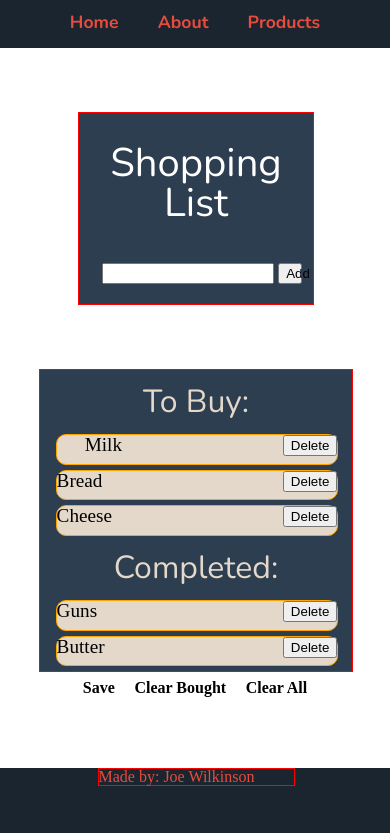
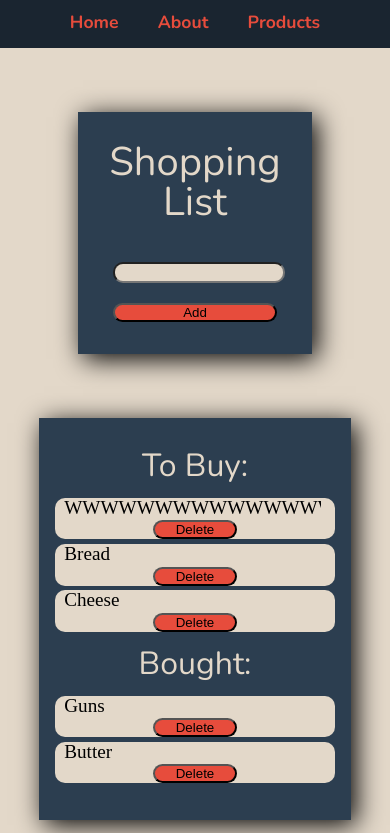
Before and after one commit to josephbrockw/shoppingApp, a plain HTML site: page index.html in a window 390 px wide. Shown: the top 833 px of the page. Drawn offline with nearby package versions, Linux system fonts and the light colour scheme; a script that the page names is missing.

Commit message:
Fully responsive

```diff
--- a/css/main.css
+++ b/css/main.css
@@ -6,6 +6,10 @@ body {
 
 nav li, h1, h2 {
 	font-family: 'Nunito', sans-serif;
+}
+
+h1, h2 {
+	color: #e3d8c9;
 }
 
 /*-----------Nav-----------*/
@@ -34,7 +38,7 @@ nav li {
 
 .head {
 	width: 60%;
-	border: 1px solid red;
+	box-shadow: 5px 5px 25px black;
 	margin: 4em 20%;
 	background-color: #2c3e50;
 }
@@ -42,35 +46,40 @@ nav li {
 .head h1 {
 	text-align: center;
 	font-size: 2.5em;
-	margin: .75em;
-	color: white;
+	padding: .75em;
 }
 
 .add-bar {
 	width: 70%;
-	margin: .75em 0 1.5em 10%;
+	margin: .75em 0 1.5em 15%;
+	border-radius: 10px;
+	text-align: center;
+}
+
+form input {
+	background-color: #e3d8c9;
 }
 
 .head button {
 	width: 10%;
+	border-radius: 10px;
+	background-color: #e74c3c;
 }
 
 
 /*-----------List-----------*/
 
 .list {
-	border: 1px solid red;
+	/*border: 1px solid red;*/
+	box-shadow: 5px 5px 25px black;
 	width: 80%;
 	margin: 0 10%;
 	background-color: #2c3e50;
+	padding: 2em 0;
 }
 
 .list h2{
-	color: #e3d8c9;
 	margin: .5em;
-}
-.list li {
-	border: 1px solid orange;
 }
 
 h2 {
@@ -79,22 +88,50 @@ h2 {
 	text-align: center;
 }
 
+#toBuytitle {
+	margin: 0 0 .5em 0;
+}
+
 .list li {
 	width: 90%;
-	height: 1.5em;
+	/*height: 1.5em;*/
 	margin: .25em 5%;
 	font-size: 1.2em;
 	background-color: #e3d8c9;
-	border-radius: 10px
+	border-radius: 10px;
+	/*padding: .5em;*/
+	/*line-height: 1.5em;*/
+	overflow: hidden;
 }
 
-span {
-	margin: auto 0 auto 10%;
+#textcontain {
+	display: inline-block;
+	max-width: 85%;
+	overflow: hidden;
+}
+.list li p {
+	display: inline;
+	width: 85%;
+	margin-left: .5em;
+
 }
 
 .list button {
 	float: right;
+	height: 100%;
+	width: 15%;
+	border-radius: 10px;
+	background-color: #e74c3c;
+	padding: 0;
 }
+
+.delete {
+	float: right;
+	background-color: red;
+	height: 100%;
+}
+
+/*-----------clear-----------*/
 
 .clear {
 	margin-bottom: 4em;
@@ -103,8 +140,11 @@ span {
 
 .clear li {
 	display: inline-block;
-	margin: .5em 2%;
+	margin: 1em 2%;
 	font-weight: 600;
+	background-color: #e74c3c;
+	padding: .5em;
+	border-radius: 10px;
 }
 
 
--- a/css/reset.css
+++ b/css/reset.css
@@ -30,6 +30,7 @@ footer, header, hgroup, menu, nav, section {
 }
 body {
 	line-height: 1;
+	background-color: #e3d8c9;
 }
 ol, ul {
 	list-style: none;
--- /dev/null
+++ b/css/responsive.css
@@ -0,0 +1,23 @@
+@media screen and (max-width: 750px) {
+	.head button {
+		display: block;
+		width: 70%;
+		margin: 0 15%;
+		padding: 0 0;
+	}
+	.head {
+		padding-bottom: 2em;
+	}
+}
+
+@media screen and (max-width: 500px) {
+	.list button {
+		display: block;
+		width: 30%;
+		margin: 0 35%;
+		padding: 0 0;
+	}
+	#textcontain {
+		max-width: 95%;
+	}
+}
--- a/index.html
+++ b/index.html
@@ -4,7 +4,9 @@
 	<meta charset="UTF-8">
 	<title>Shopping List</title>
 	<link rel="stylesheet" href="css/reset.css">
+
 	<link rel="stylesheet" href="css/main.css">
+	<link rel="stylesheet" href="css/responsive.css">
 	<link href='http://fonts.googleapis.com/css?family=Marck+Script|Nunito:400,700' rel='stylesheet' type='text/css'>
 	<script src="http://code.jquery.com/jquery.min.js"></script>
 	<script src="js/app.js"></script>
@@ -20,35 +22,45 @@
 	<section class="head">
 		<h1>Shopping List</h1>
 		<form>
-			<input type="text" name="list-item" class="add-bar">
-			<button type="button">Add</button>
+			<input type="text" name="list-item" maxlength="30" class="add-bar">
+			<button type="button" class="addbutton">Add</button>
 		</form>
 	</section>
 	<section>
 		<div class="list">
-			<h2>To Buy:</h2>
+			<h2 id="toBuytitle">To Buy:</h2>
 			<ul>
 				<li>
-					<span>Milk</span>
+					<div id="textcontain">
+						<p>WWWWWWWWWWWWWWWWWWWWWWWWWWWWWW</p>
+					</div>
 					<button type="button">Delete</button>
 				</li>
 				<li>
-					Bread
+					<div id="textcontain">
+						<p>Bread</p>
+					</div>
 					<button type="button">Delete</button>
 				</li>
 				<li>
-					Cheese
+					<div id="textcontain">
+						<p>Cheese</p>
+					</div>
 					<button type="button">Delete</button>
 				</li>
 			</ul>
-			<h2>Completed:</h2>
-			<ul>
+			<h2>Bought:</h2>
+			<ul class="completed">
 				<li>
-					Guns
+					<div id="textcontain">
+						<p>Guns</p>
+					</div>
 					<button type="button">Delete</button>
 				</li>
 				<li>
-					Butter
+					<div id="textcontain">
+						<p>Butter</p>
+					</div>
 					<button type="button">Delete</button>
 				</li>
 			</ul>
```
